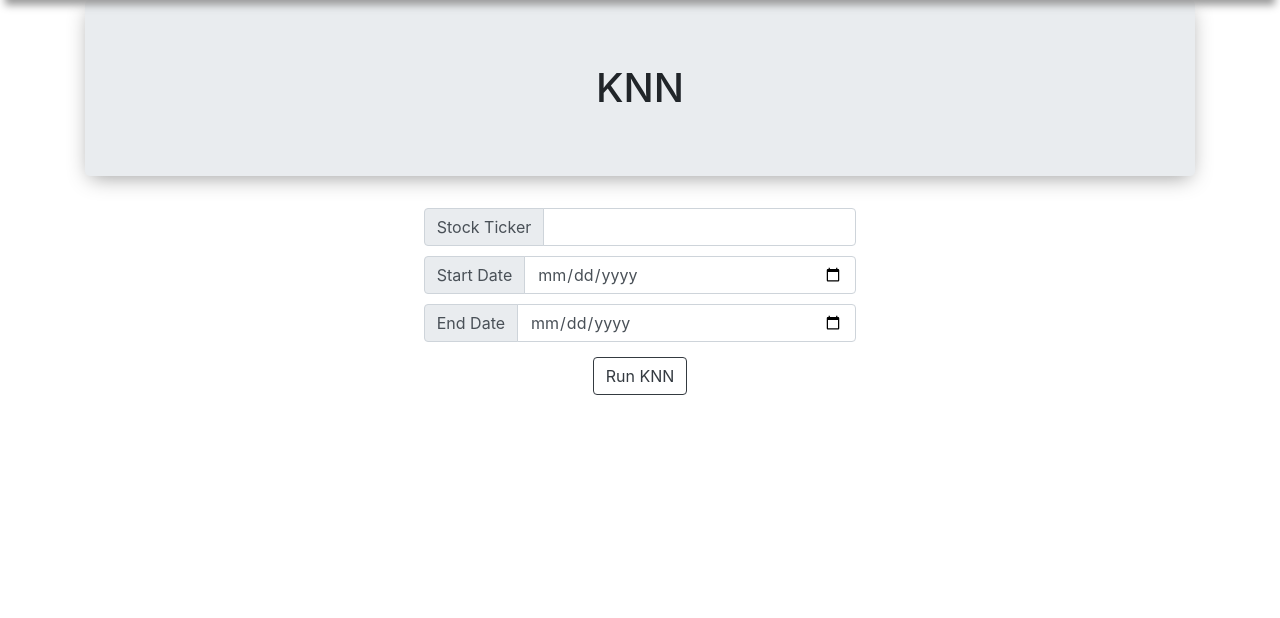
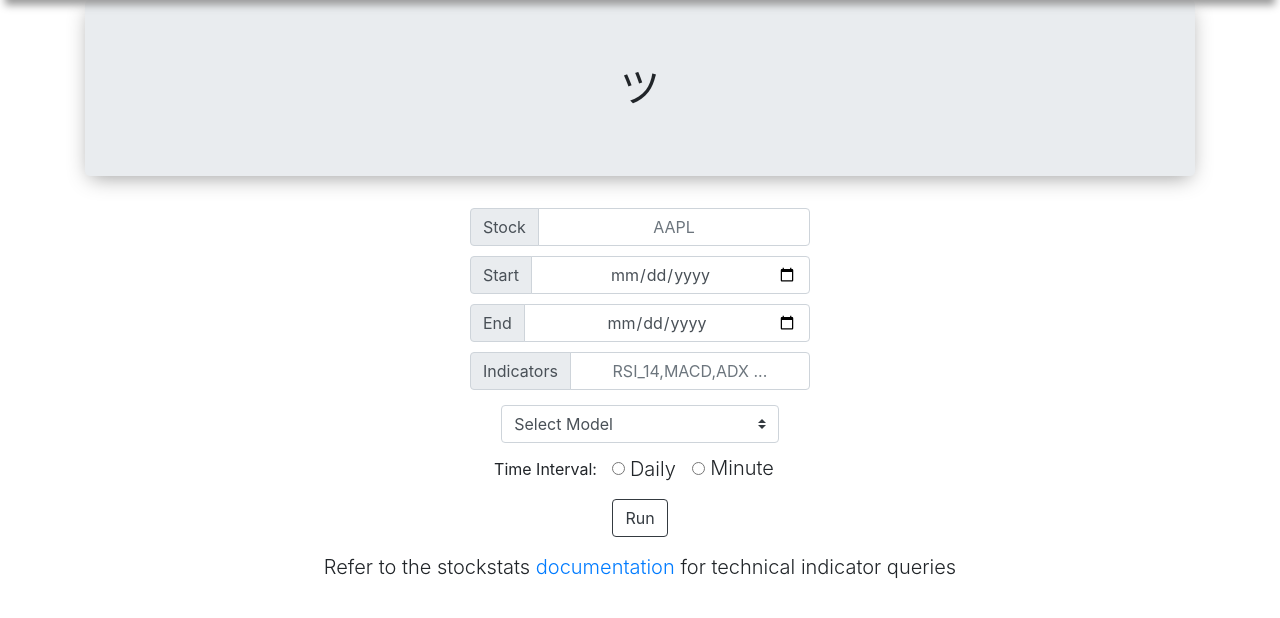
Before and after one commit to brainyellow/stockForecaster, a Flask app: template templates/model.html in a window 1280 px wide. Shown: the part 61-679 px from the top of the page. Run offline with Flask 2, Linux system fonts and the light colour scheme; the template is opened without the code that fills it: most values are stand-ins (such as "Sample title", 1, 10 or a date in 2020); some libraries are stand-ins or nearby versions.

Commit message:
Added page for running KNN Model

```diff
--- a/iex.py
+++ b/iex.py
@@ -30,7 +30,7 @@ def stockDailyData(stock, fromDate, toDate):
     URL = r.request('GET', 'https://api.iextrading.com/1.0/stock/' + stock + '/chart/5y').json()
     df = pd.DataFrame(URL)
     df.set_index(pd.DatetimeIndex(df['date']), inplace=True)
-    df = df[date.datetime.strptime(fromDate, '%Y%m%d'):]
+    df = df[date.datetime.strptime(fromDate, '%Y%m%d'):date.datetime.strptime(toDate, '%Y%m%d')]
     return df
 
 def incDate(convDate):
--- a/templates/include/_navbar.html
+++ b/templates/include/_navbar.html
@@ -34,7 +34,7 @@
     </ul>
     {% block body %}
       <form class="form-inline my-2 my-md-0" method='POST' action='/stock'>
-        <input class="form-control" type="text" placeholder="Enter Ticker" name="stockSearch" required='true'>
+        <input class="form-control" type="text" placeholder="Enter Ticker" name="stockSearch" required='true' autocomplete="off">
       </form>
     {% endblock %}
   </div>
@@ -42,5 +42,6 @@
 
 <script src="https://code.jquery.com/jquery-3.3.1.slim.min.js" integrity="sha384-q8i/X+965DzO0rT7abK41JStQIAqVgRVzpbzo5smXKp4YfRvH+8abtTE1Pi6jizo" crossorigin="anonymous"></script>
 <script>window.jQuery || document.write('<script src="../../assets/js/vendor/jquery-slim.min.js"><\/script>')</script>
-<script src="../../assets/js/vendor/popper.min.js"></script>
-<script src="../../dist/js/bootstrap.min.js"></script>
+<script src="https://cdnjs.cloudflare.com/ajax/libs/popper.js/1.12.9/umd/popper.min.js" integrity="sha384-ApNbgh9B+Y1QKtv3Rn7W3mgPxhU9K/ScQsAP7hUibX39j7fakFPskvXusvfa0b4Q" crossorigin="anonymous"></script>
+<link rel="stylesheet" href="https://maxcdn.bootstrapcdn.com/bootstrap/4.0.0/css/bootstrap.min.css" integrity="sha384-Gn5384xqQ1aoWXA+058RXPxPg6fy4IWvTNh0E263XmFcJlSAwiGgFAW/dAiS6JXm" crossorigin="anonymous">
+<script src="https://maxcdn.bootstrapcdn.com/bootstrap/4.0.0/js/bootstrap.min.js" integrity="sha384-JZR6Spejh4U02d8jOt6vLEHfe/JQGiRRSQQxSfFWpi1MquVdAyjUar5+76PVCmYl" crossorigin="anonymous"></script>
--- a/templates/index.html
+++ b/templates/index.html
@@ -13,7 +13,7 @@
 		<p class='lead'>
 			This application will allow you to get filthy rich off of the stock market<br>
 		</p>
-		<small>after small payment of $9,999,999.99<br></small>
+		<small>after small payment of $999,999<br></small>
 		<a href = 'https://www.paypal.me/bhuang97'><button class='btn btn-success' style='margin-top:20px'>Pay Now</button></a>
 	</div>
 	<div class = "text-center">
--- a/templates/model.html
+++ b/templates/model.html
@@ -1,31 +1,89 @@
 {% extends 'layout.html' %}
 {% block body %}
 <h1 class='jumbotron text-center'>
-	KNN
+	ツ
 </h1>
 <body>
-	<form method="POST" align='center'>
-		<div class="input-group col-5 mx-auto">
+	<form method="POST" action='/model' align='center'>
+		<div class="input-group col-4 mx-auto">
 			<div class="input-group-prepend">
-    			<span class="input-group-text" id="">Stock Ticker</span>
+  			<span class="input-group-text" id="">Stock</span>
 			</div>
-  			<input class="form-control" type="text" value='' id="ticker" style='text-align:center'>
+			<input class="form-control" type="text" name="ticker" style='text-align:center' required autocomplete="off" placeholder="AAPL">
   	</div>
+
 		<span style="display:block; height: 10px;"></span>
-		<div class="input-group col-5 mx-auto">
+		<div class="input-group col-4 mx-auto">
   		<div class="input-group-prepend">
-    			<span class="input-group-text" id="">Start Date</span>
+  			<span class="input-group-text" id="">Start</span>
 			</div>
-  			<input class="form-control" type="date" value='' id="fromDate">
+			<input class="form-control" type="date" name="fromDate" style='text-align:center' required>
 		</div>
+
   	<span style="display:block; height:10px;"></span>
-  		<div class="input-group col-5 mx-auto">
+  	<div class="input-group col-4 mx-auto">
 			<div class="input-group-prepend">
-    			<span class="input-group-text" id="">End Date</span>
+  			<span class="input-group-text" id="">End</span>
 			</div>
-  			<input class="form-control" type="date" value='' id="toDate">
+			<input class="form-control" type="date" name="toDate" style='text-align:center' required>
     </div>
-		<button class= 'btn btn-outline-dark' style='margin-top:15px' align='center'>Run KNN</button>
+
+    <span style='display:block; height:10px;'></span>
+    <div class="input-group col-4 mx-auto">
+      <div class="input-group-prepend">
+        <span class="input-group-text" id="">Indicators</span>
+      </div>
+      <input class="form-control" type="text" name="indicators" style='text-align:center' required autocomplete="off" placeholder="RSI_14,MACD,ADX ...">
+    </div>
+
+    <span style='display:block; height:15px;'></span>
+    <select name= 'model' class="custom-select col-3" required>
+      <option selected disabled value=''>Select Model</option>
+      <option value="knn">K-Nearest Neighbors</option>
+      <option value="placeholder">Another model</option>
+      <option value="placeholder">Some other model</option>
+    </select>
+
+    <span style='display:block; height:10px;'></span>
+    <div class="form-check form-check-inline">
+      Time Interval: <span style='display:block; width: 15px;'></span>
+      <input class="form-check-input" type="radio" name='interval' id="inlineCheckbox1" value="daily" required>
+      <label class="form-check-label lead" for="inlineCheckbox1">Daily</label>
+    </div>
+    <div class="form-check form-check-inline">
+      <input class="form-check-input" type="radio" name='interval' id="inlineCheckbox2" value="minute">
+      <label class="form-check-label lead" for="inlineCheckbox2">Minute</label>
+    </div>
+    <br>
+    <button class= 'btn btn-outline-dark' style='margin-top:15px' align='center'>Run</button>
   </form>
 </body>
+<div class='lead' align='center' style='margin-top:15px'>
+  Refer to the stockstats <a href='https://github.com/jealous/stockstats/blob/master/README.rst'>documentation</a> for technical indicator queries
+</div>
+<br>
+<div align='center' class = 'jumbotron lead' id='results' style='display:none'>
+<h2>Results: <br></h2>
+<h3>{{ ticker }}</h3>
+<div>{{ neighbors }}</div>
+<div>{{ results }}</div>
+<div>{{ valresults }}</div>
+<div>{{ accScore }}</div>
+<div>{{ precScore }}</div>
+<div>{{ confMatrix }}</div>
+<br>
+</div>
+<script>
+  function showHide() {
+    var div = document.getElementByID('results');
+    if (div.style.display == 'none')
+    {
+      div.style.display = '';
+    }
+    else
+    {
+      div.style.display = 'none'
+    }
+  }
+</script>
 {% endblock %}
--- a/views.py
+++ b/views.py
@@ -1,7 +1,10 @@
 from flask import Flask, render_template, request, flash
 from data import Articles
 import iex
+import ml
 import datetime as date
+import numpy as np
+
 app = Flask(__name__)
 
 Articles = Articles()
@@ -15,23 +18,46 @@ def about():
 def articles():
 	return render_template('articles.html', articles = Articles)
 
-@app.route("/model", methods=['GET'])
+@app.route("/model", methods=['GET', 'POST'])
 def model():
-	return render_template('model.html')
+	if request.method == 'POST':
+		ticker = request.form['ticker']
+		fromDate = date.datetime.strptime(request.form['fromDate'], '%Y-%m-%d')
+		fromDate = date.datetime.strftime(fromDate, '%Y%m%d')
 
-# @app.route("/stock/<ticker>")
-# def chartTicker(ticker):
-# 	today = date.datetime.now().strftime('%Y%m%d')
-# 	df = iex.stockMinData(ticker, today, today)
-# 	return render_template('stock.html', ticker=ticker.upper(), df= df.to_html(classes=["table-bordered", "table-striped", "table-hover"]))
+		toDate = date.datetime.strptime(request.form['toDate'], '%Y-%m-%d')
+		toDate = date.datetime.strftime(toDate, '%Y%m%d')
+
+		interval = request.form['interval']
+		indicators = request.form['indicators']
+		model = request.form['model']
+
+		if interval == 'daily':
+			features, close = ml.dailyRoutine(ticker, fromDate, toDate, indicators)
+			valresults, results, neighbors, accScore, precScore, confMatrix = ml.runModel(features, close)
+			return render_template('model.html', valresults='Validation Score: {}'.format(valresults),
+				results='Score: {}'.format(results), ticker=ticker,
+				neighbors='Optimal Neighbors: {}'.format(neighbors),
+				accScore='Accuracy Score: {}'.format(accScore),
+				precScore='Precision Score: {}'.format(precScore),
+				confMatrix='Confusion Matrix: {}'.format(confMatrix))
+
+		# elif interval == 'minute':
+		# 	df = ml.convertToStockStatsDF(iex.stockMinuteData(ticker, fromDate, toDate))
+			# return render_template('model.html')
+	else:
+		return render_template('model.html')
 
 @app.route("/stock", methods=['GET', 'POST'])
 def stock():
-	ticker = ''
-	today = date.datetime.now().strftime('%Y%m%d')
 	if request.method == 'POST':
-		ticker = request.form['stockSearch']
-		df = iex.stockMinData(ticker, today, today)
+		ticker = ''
+		today = date.datetime.now().strftime('%Y%m%d')
+		try:
+			ticker = request.form['stockSearch']
+			df = iex.stockMinData(ticker, today, today)
+		except:
+			return render_template('stock.html', ticker= ticker.upper() + ' is not a valid ticker')
 		return render_template('stock.html', ticker=ticker.upper(), df= df.to_html(classes=["table-bordered", "table-striped", "table-hover"]))
 	else:
 		return render_template('stock.html')
```
Also changed, not shown: templates/stock.html (+4 -3 lines). Lines whose indentation alone changed are shown as unchanged.
